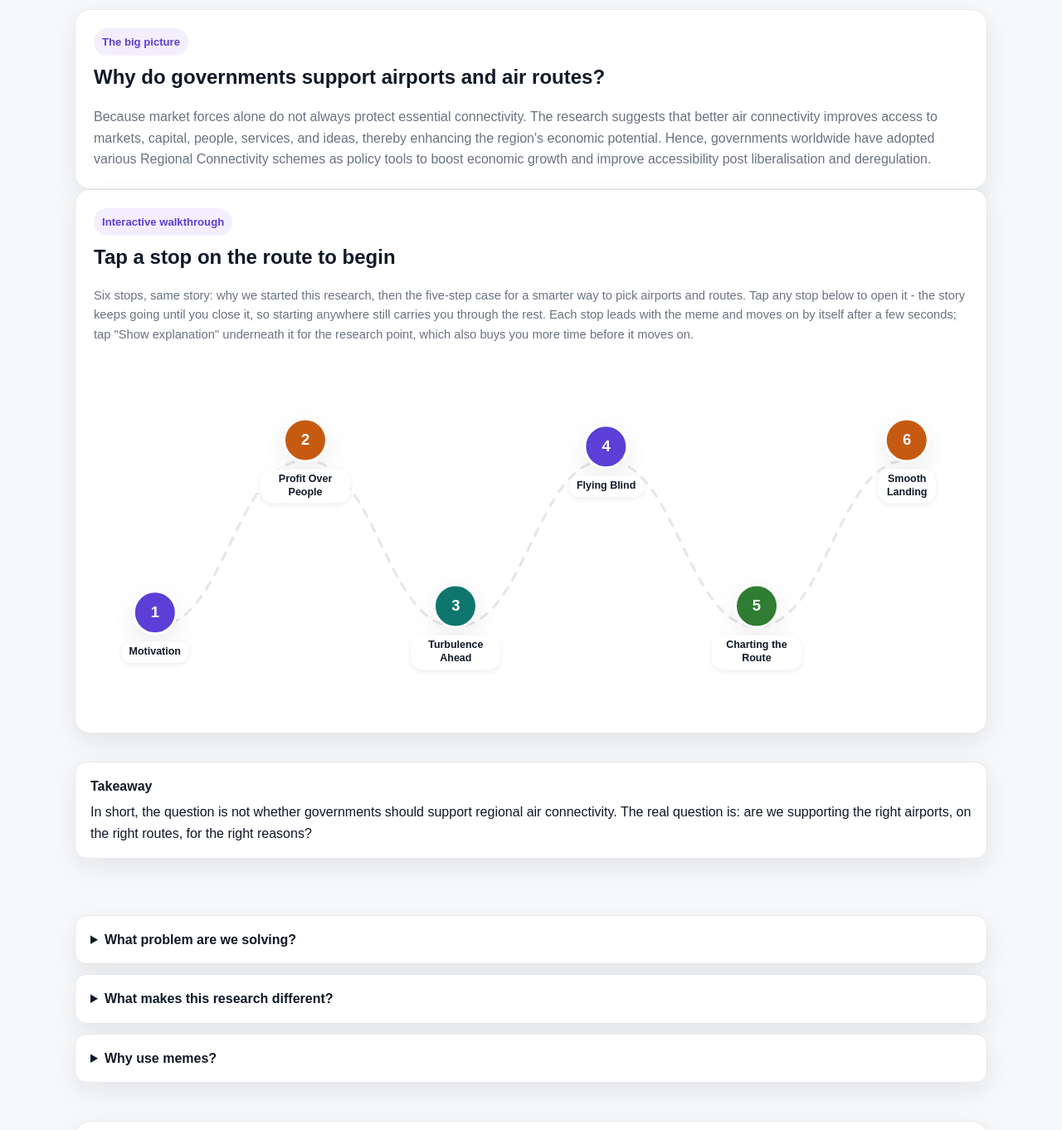
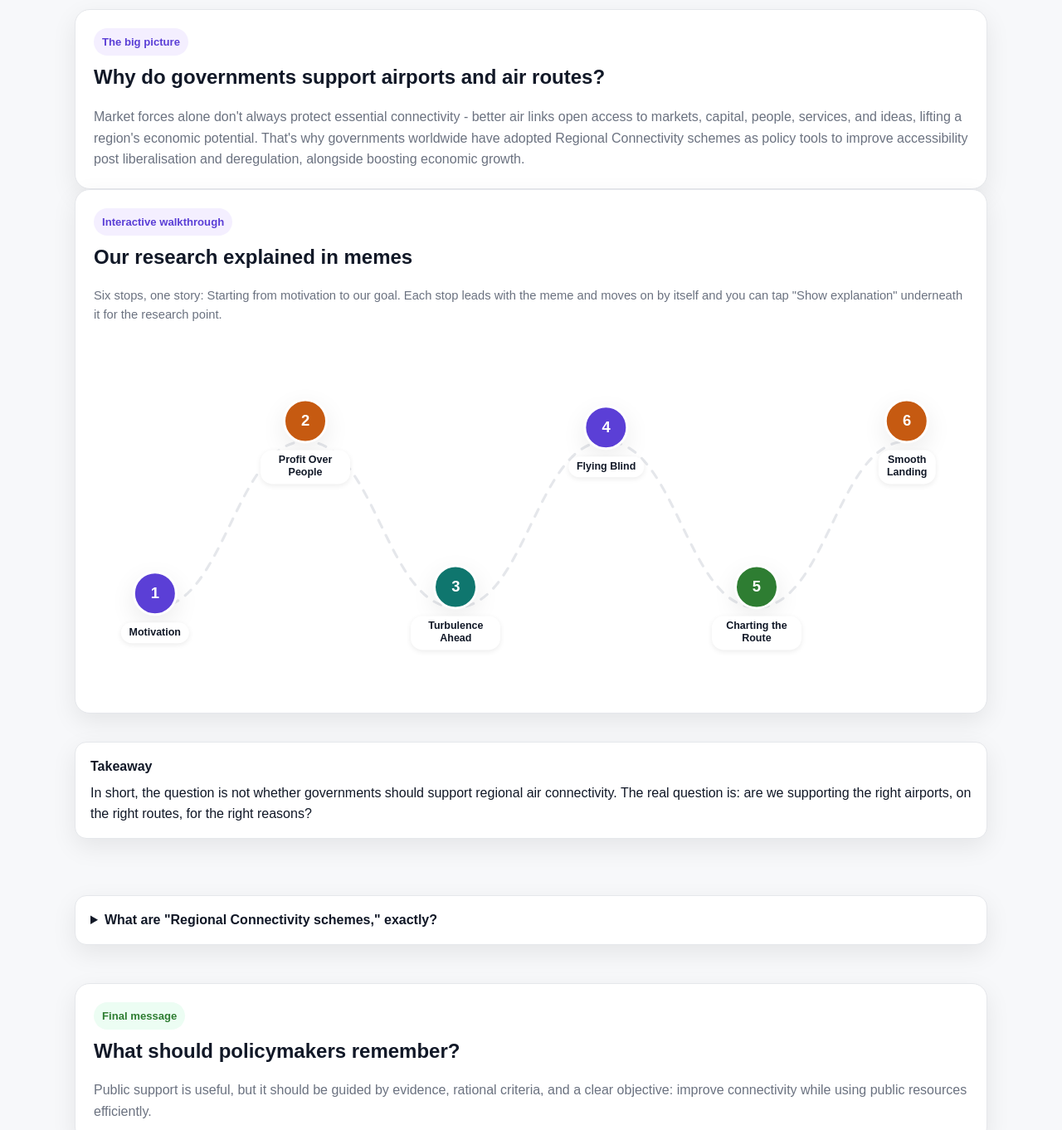
Before and after one commit to sid-96k/github.io, a plain HTML site: page explanation.html in a window 1280 px wide. Shown: the part 320-1682 px from the top of the page at 83% size. Drawn offline with Linux system fonts and the light colour scheme.

Commit message:
Revise content for clarity and update headings

```diff
--- a/explanation.html
+++ b/explanation.html
@@ -530,21 +530,19 @@
         <span class="tag purple">The big picture</span>
         <h2>Why do governments support airports and air routes?</h2>
         <p>
-          Because market forces alone do not always protect essential connectivity.
-          The research suggests that better air connectivity improves access to markets, capital, people, services, and ideas, thereby enhancing the region's economic potential.
-          Hence, governments worldwide have adopted various Regional Connectivity schemes as policy tools to boost economic growth and improve accessibility post liberalisation and deregulation.
+          Market forces alone don't always protect essential connectivity - better air links open access to
+          markets, capital, people, services, and ideas, lifting a region's economic potential. That's why
+          governments worldwide have adopted Regional Connectivity schemes as policy tools to improve
+          accessibility post liberalisation and deregulation, alongside boosting economic growth.
         </p>
       </section>
 
       <section class="card">
         <span class="tag purple">Interactive walkthrough</span>
-        <h2>Tap a stop on the route to begin</h2>
+        <h2>Our research explained in memes</h2>
         <p class="muted small">
-          Six stops, same story: why we started this research, then the five-step case for a smarter way
-          to pick airports and routes. Tap any stop below to open it - the story keeps going until you
-          close it, so starting anywhere still carries you through the rest. Each stop leads with the meme
-          and moves on by itself after a few seconds; tap "Show explanation" underneath it for the research
-          point, which also buys you more time before it moves on.
+          Six stops, one story: Starting from motivation to our goal. Each stop leads with the meme and
+          moves on by itself and you can tap "Show explanation" underneath it for the research point.
         </p>
 
         <div class="network-map" id="networkMap">
@@ -661,24 +659,13 @@
 
       <section class="section accordion">
         <details>
-          <summary>What problem are we solving?</summary>
+          <summary>What are "Regional Connectivity schemes," exactly?</summary>
           <p>
-            We want a systematic way to choose airports and routes for regional connectivity schemes,
-            instead of relying on random or ad-hoc selection.
-          </p>
-        </details>
-
-        <details>
-          <summary>What makes this research different?</summary>
-          <p>
-            The framework combines network structure, demand, and policy constraints, thereby capturing practical aviation effects.
-          </p>
-        </details>
-
-        <details>
-          <summary>Why use memes?</summary>
-          <p>
-            Memes make the research easier to remember and help non-specialists understand the main idea quickly.
+            Government programs that subsidize or otherwise incentivize air service to smaller, underserved
+            airports and routes - the kind that wouldn't be commercially viable for airlines to run on their
+            own. India's UDAN scheme, the EU's public service obligation routes, and the US's Essential Air
+            Service program are all real examples: different countries, same basic idea - make sure remote
+            or lower-demand regions get the same air access that busier routes already enjoy.
           </p>
         </details>
       </section>
```
